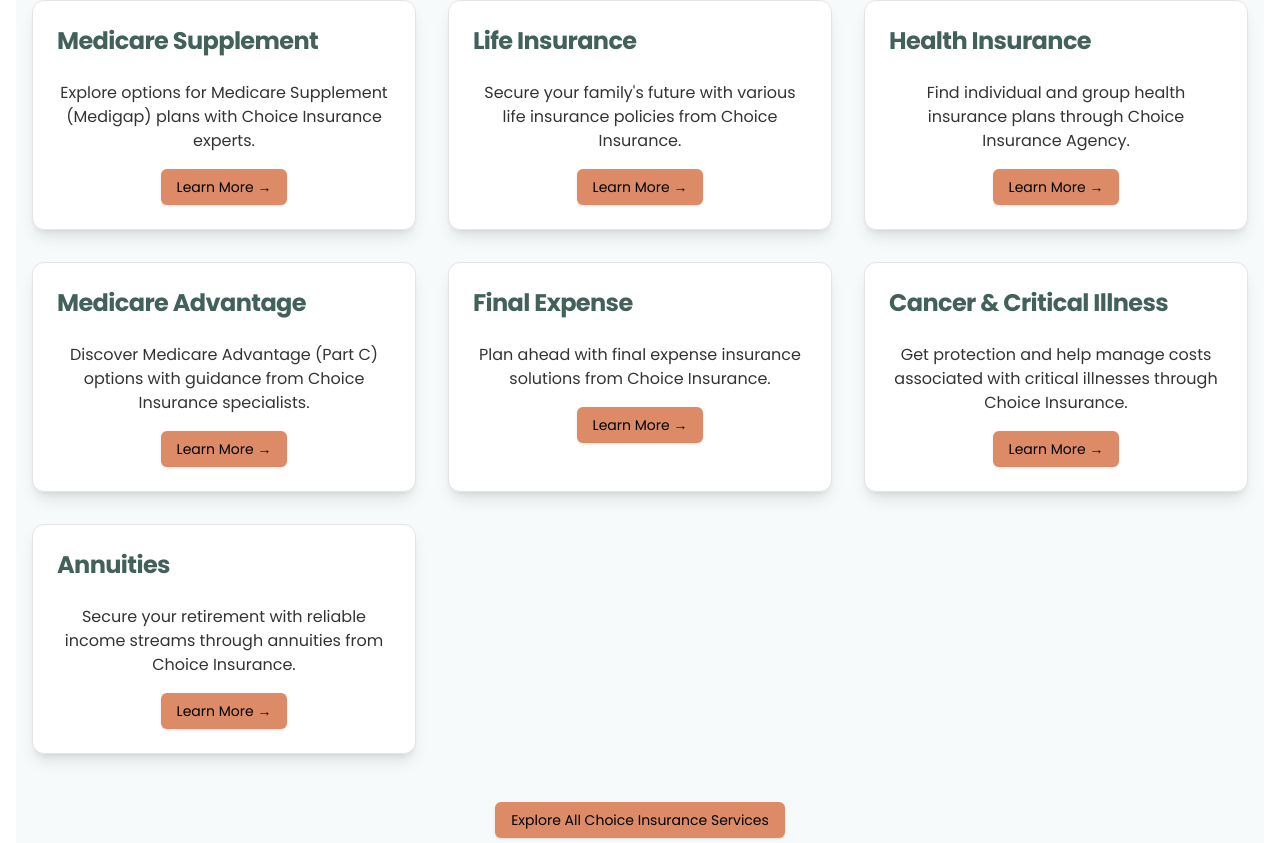
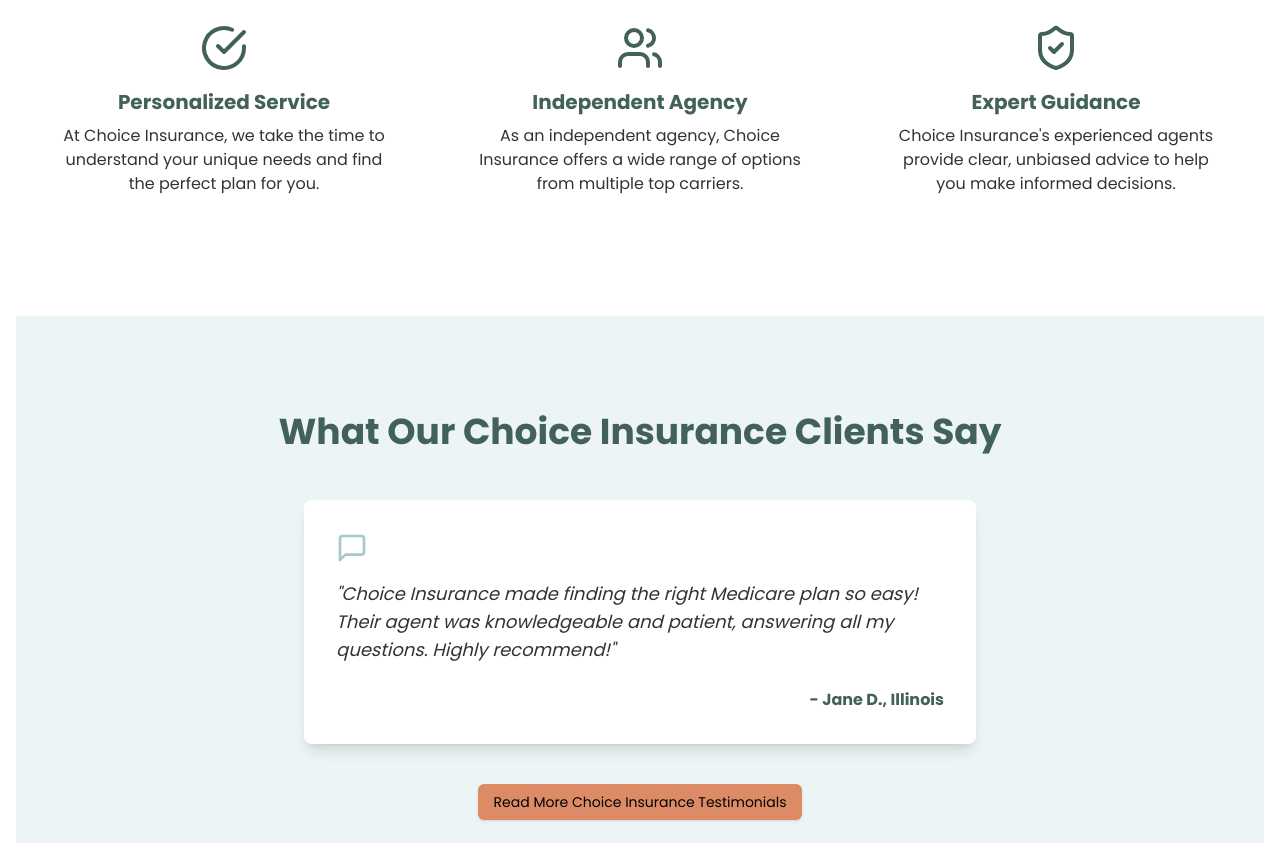
Before and after one commit to Ascempower/Manus, a Next.js app: page / in a window 1280 px wide. Shown: the part 1517-2360 px from the top of the page. Built offline with nearby package versions, Linux system fonts and the light colour scheme.

Commit message:
modified:   src/app/page.tsx

```diff
--- a/src/app/page.tsx
+++ b/src/app/page.tsx
@@ -105,40 +105,7 @@
           </Button>
         </div>
       </section>
-      {/* Services Section */}
-      <section className="py-16 md:py-24 bg-brand-teal-blue/10">
-        <div className="container mx-auto px-4">
-          <h2 className="text-3xl md:text-4xl font-bold text-center mb-12 text-brand-deep-forest-green font-poppins">Insurance Services from Choice Insurance</h2>
-          <div className="grid md:grid-cols-2 lg:grid-cols-3 gap-8">
-            {[
-              { title: "Medicare Supplement", description: "Explore options for Medicare Supplement (Medigap) plans with Choice Insurance experts.", href: "/services/medicare-supplement" },
-              { title: "Life Insurance", description: "Secure your family's future with various life insurance policies from Choice Insurance.", href: "/services/life-insurance" },
-              { title: "Health Insurance", description: "Find individual and group health insurance plans through Choice Insurance Agency.", href: "/services/health-insurance" },
-              { title: "Medicare Advantage", description: "Discover Medicare Advantage (Part C) options with guidance from Choice Insurance specialists.", href: "/services/medicare-advantage" },
-              { title: "Final Expense", description: "Plan ahead with final expense insurance solutions from Choice Insurance.", href: "/services/final-expense" },
-              { title: "Cancer & Critical Illness", description: "Get protection and help manage costs associated with critical illnesses through Choice Insurance.", href: "/services/cancer-illness" },
-              { title: "Annuities", description: "Secure your retirement with reliable income streams through annuities from Choice Insurance.", href: "/services/annuities" },
-            ].map((service) => (
-              <Card key={service.title} className="bg-brand-white shadow-lg hover:shadow-xl transition-shadow duration-300 text-brand-black">
-                <CardHeader>
-                  <CardTitle className="text-brand-deep-forest-green font-poppins text-2xl">{service.title}</CardTitle>
-                </CardHeader>
-                <CardContent className="flex flex-col items-center">
-                  <p className="text-brand-black/80 mb-4 text-center">{service.description}</p>
-                  <Button asChild className="bg-brand-warm-beige-coral hover:bg-brand-warm-beige-coral/80 text-brand-black">
-                    <Link href={service.href}>Learn More →</Link>
-                  </Button>
-                </CardContent>
-              </Card>
-            ))}
-          </div>
-          <div className="text-center mt-12">
-            <Button asChild className="bg-brand-warm-beige-coral hover:bg-brand-warm-beige-coral/80 text-brand-black">
-              <Link href="/services">Explore All Choice Insurance Services</Link>
-            </Button>
-          </div>
-        </div>
-      </section>
+
       {/* Why Choose Us Section */}
       <section className="py-16 md:py-24 bg-brand-white text-brand-black">
         <div className="container mx-auto px-4">
```
